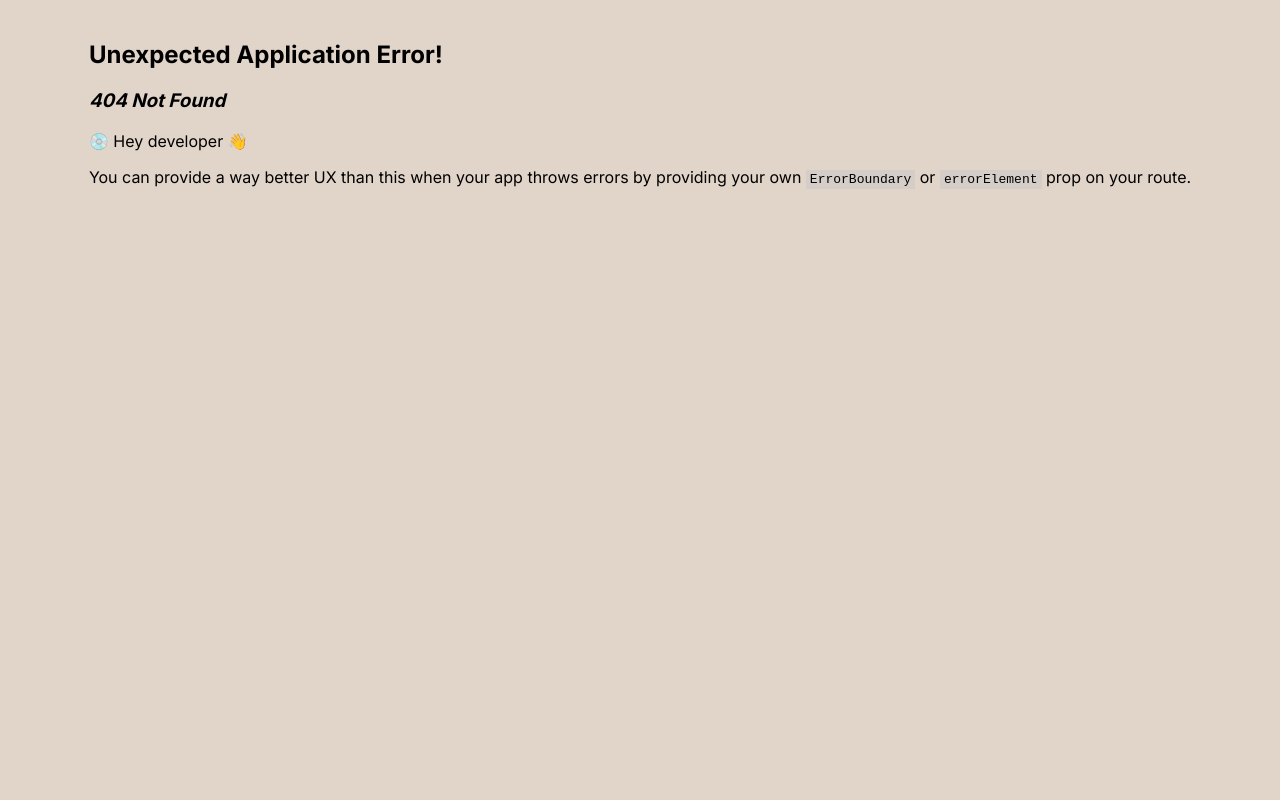
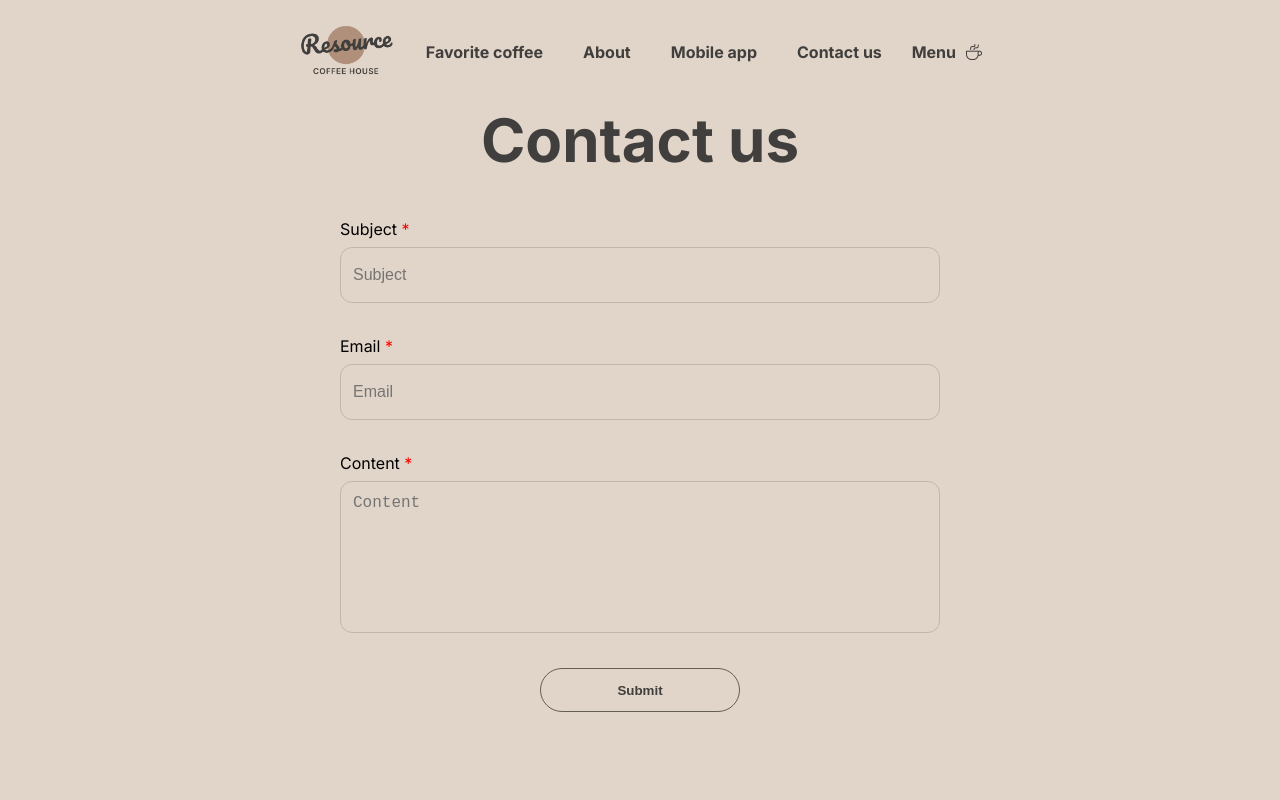
Before and after one commit to Mehmet-Alpergun/creative-extension, a React (Vite) app: page /contactus in a window 1280 px wide. Before the commit this address had no page. Shown: the top 800 px of the page. Built offline with nearby package versions, Linux system fonts and the light colour scheme.

Commit message:
feat: added contact us

```diff
--- a/package.json
+++ b/package.json
@@ -10,9 +10,12 @@
     "preview": "vite preview"
   },
   "dependencies": {
+    "@emailjs/browser": "^4.4.1",
+    "@hookform/resolvers": "^5.2.2",
     "@reduxjs/toolkit": "^2.10.1",
     "react": "^19.1.1",
     "react-dom": "^19.1.1",
+    "react-hook-form": "^7.66.0",
     "react-redux": "^9.2.0",
     "react-router-dom": "^7.9.4",
     "swiper": "^12.0.3",
--- a/src/App.jsx
+++ b/src/App.jsx
@@ -6,6 +6,7 @@ import Register from "./Register";
 import Signin from "./Signin";
 import Menu from "./Menu";
 import Order from "./Order";
+import Contactus from "./Contactus";
 
 const router = createBrowserRouter([
   {
@@ -17,6 +18,7 @@ const router = createBrowserRouter([
       { path: "/signin", element: <Signin /> },
       { path: "/products", element: <Menu /> },
       { path: "/order", element: <Order /> },
+      { path: "/contactus", element: <Contactus /> },
     ],
   },
 ]);
--- /dev/null
+++ b/src/Contactus.css
@@ -0,0 +1,75 @@
+.cotactyazi {
+  height: 75px;
+  font-size: 60px;
+  font-weight: 600;
+  color: #403f3d;
+}
+.inputdivleri {
+  display: flex;
+  flex-direction: column;
+  gap: 8px;
+  height: 107px;
+}
+.contnentdivleri {
+  display: flex;
+  flex-direction: column;
+  gap: 8px;
+  height: 205px;
+}
+.subjectinput {
+  padding-left: 12px;
+  padding-right: 12px;
+  box-sizing: border-box;
+  border: 1px solid #c1b6ad;
+  /* width: 400px; */
+  height: 56px;
+  border-radius: 12px;
+  background-color: transparent;
+  font-size: 16px;
+}
+.mailinput {
+  padding-left: 12px;
+  padding-right: 12px;
+  box-sizing: border-box;
+  border: 1px solid #c1b6ad;
+  /* width: 400px; */
+  height: 56px;
+  border-radius: 12px;
+  background-color: transparent;
+  font-size: 16px;
+}
+.contentinput {
+  border-radius: 12px;
+  background-color: transparent;
+  font-size: 16px;
+  /* padding-left: 12px;
+  padding-right: 12px; */
+  padding: 12px;
+  box-sizing: border-box;
+  border: 1px solid #c1b6ad;
+  resize: none;
+}
+.formun {
+  width: 600px;
+  gap: 10px;
+  display: flex;
+  flex-direction: column;
+}
+.butondivi {
+  display: flex;
+  justify-content: center;
+  align-items: center;
+}
+.butonundur {
+  width: 200px;
+  height: 44px;
+  border-radius: 22px;
+  border: 1px solid #665f55;
+  background: transparent;
+  color: #403f3d;
+  font-weight: 600;
+  display: flex;
+  justify-content: center;
+  align-items: center;
+  cursor: pointer;
+}
--- /dev/null
+++ b/src/Contactus.jsx
@@ -0,0 +1,152 @@
+import { z } from "zod";
+import { useForm } from "react-hook-form";
+import { zodResolver } from "@hookform/resolvers/zod";
+import "./Contactus.css";
+import emailjs from "@emailjs/browser";
+import { useState } from "react";
+
+const contactSchema = z.object({
+  name: z.string().min(3, "Subject must be at least 3 characters long"),
+  email: z.string().email("Please enter a valid email address"),
+  content: z.string().min(10, "Content must be at least 10 characters long"),
+});
+
+export default function Contactus() {
+  const [isSending, setIsSending] = useState(false);
+  const [statusMessage, setStatusMessage] = useState("");
+  const {
+    register,
+    handleSubmit,
+    formState: { errors },
+    reset,
+  } = useForm({
+    resolver: zodResolver(contactSchema),
+  });
+
+  const onSubmit = (data) => {
+    const serviceId = "service_y1zmo98";
+    const templateId = "template_klorwbw";
+    const publicKey = "uoOQ-R84p0H8ku7ZR";
+
+    const template = {
+      subject: data.name,
+      from_email: data.email,
+      to_name: "dear coffee house",
+      message: data.content,
+    };
+    setIsSending(true);
+    setStatusMessage("Sending email...");
+
+    emailjs.send(serviceId, templateId, template, publicKey).then(
+      (result) => {
+        console.log("Email gönderildi:", result.text);
+        // alert("Email successfully sent!");
+        setStatusMessage("Email successfully sent!");
+        setTimeout(() => {
+          setStatusMessage("");
+        }, 3000);
+        reset(); // formu temizler
+        setIsSending(false);
+      },
+      (error) => {
+        console.error("Hata oluştu:", error.text);
+        //alert("Failed to send email. Please try again.");
+        setStatusMessage("Failed to send email. Please try again.");
+        setTimeout(() => {
+          setStatusMessage("");
+        }, 3000);
+        reset(); // formu temizler
+      }
+    );
+  };
+
+  return (
+    <div
+      style={{
+        display: "flex",
+        flexDirection: "column",
+        alignItems: "center",
+        gap: "40px",
+      }}
+    >
+      <span className="cotactyazi">Contact us</span>
+      <form onSubmit={handleSubmit(onSubmit)} className="formun">
+        <div className="inputdivleri">
+          <label htmlFor="name">
+            Subject <span style={{ color: "red" }}> *</span>
+          </label>
+          <input
+            type="text"
+            placeholder="Subject"
+            className="subjectinput"
+            {...register("name")}
+          />
+          {errors.name && (
+            <span style={{ color: "red", fontSize: "12px" }}>
+              {errors.name.message}
+            </span>
+          )}
+        </div>
+
+        <div className="inputdivleri">
+          <label htmlFor="email">
+            Email <span style={{ color: "red" }}> *</span>
+          </label>
+          <input
+            type="email"
+            placeholder="Email"
+            className="mailinput"
+            {...register("email")}
+          />
+          {errors.email && (
+            <span style={{ color: "red", fontSize: "12px" }}>
+              {errors.email.message}
+            </span>
+          )}
+        </div>
+
+        <div className="contnentdivleri">
+          <label htmlFor="content">
+            Content <span style={{ color: "red" }}> *</span>
+          </label>
+          <textarea
+            placeholder="Content"
+            className="contentinput"
+            {...register("content")}
+            cols={30}
+            rows={7}
+          ></textarea>
+          {errors.content && (
+            <span style={{ color: "red", fontSize: "12px" }}>
+              {errors.content.message}
+            </span>
+          )}
+        </div>
+
+        <div className="butondivi">
+          <button className="butonundur" disabled={isSending}>
+            {" "}
+            {isSending ? "Sending..." : "Submit"}
+          </button>
+        </div>
+      </form>
+      {statusMessage && (
+        <p
+          style={{
+            color:
+              statusMessage.includes("Failed") ||
+              statusMessage.includes("error")
+                ? "red"
+                : isSending
+                ? "blue"
+                : "green",
+            fontWeight: "500",
+            marginTop: "10px",
+          }}
+        >
+          {statusMessage}
+        </p>
+      )}
+    </div>
+  );
+}
--- a/src/Order.css
+++ b/src/Order.css
@@ -51,6 +51,10 @@
   align-items: center;
   text-decoration: none;
 }
+.signinbutonu:hover {
+  background-color: #665f55;
+  color: #e1d4c9;
+}
 .registerbutonu {
   width: 200px;
   height: 44px;
@@ -64,6 +68,10 @@
   justify-content: center;
   align-items: center;
   text-decoration: none;
+}
+.registerbutonu:hover {
+  background-color: #665f55;
+  color: #e1d4c9;
 }
 .confirmbutonu {
   width: 1360px;
@@ -81,6 +89,10 @@
   color: #403f3d;
   cursor: pointer;
   font-weight: 600;
+}
+.confirm:hover {
+  background-color: #665f55;
+  color: #e1d4c9;
 }
 .userresultcontainer {
   display: flex;
--- a/src/Signin.css
+++ b/src/Signin.css
@@ -51,6 +51,11 @@
   background: transparent;
   color: #403f3d;
   font-weight: 600;
+  cursor: pointer;
+}
+.kayitolbutonu:hover {
+  background-color: #665f55;
+  color: #e1d4c9;
 }
 .input-error {
   border: 2px solid red;
--- a/src/components/MainNavigation.jsx
+++ b/src/components/MainNavigation.jsx
@@ -60,7 +60,12 @@ export default function MainNavigation() {
               <li>Favorite coffee</li>
               <li>About</li>
               <li>Mobile app</li>
-              <li>Contact us</li>
+              <Link
+                to={"/contactus"}
+                style={{ textDecoration: "none", color: "#403f3d" }}
+              >
+                Contact us
+              </Link>
             </ul>
           </div>
           <div className={classes.mobildekicartveindirim}>
--- a/src/components/ProductModal.css
+++ b/src/components/ProductModal.css
@@ -184,6 +184,7 @@
   border: 1px solid #665f55;
   background-color: #e1d4c9;
   cursor: pointer;
+  color: #403f3d;
 }
 .addtoproduct:hover {
   background-color: #665f55;
@@ -316,3 +317,28 @@
     gap: 8px;
   }
 }
+.success-message {
+  margin-top: 10px;
+  color: #2ecc71;
+  font-weight: 600;
+  text-align: center;
+  animation: fadeInOut 2s ease;
+}
+
+@keyframes fadeInOut {
+  0% {
+    opacity: 0;
+    transform: translateY(5px);
+  }
+  10% {
+    opacity: 1;
+    transform: translateY(0);
+  }
+  90% {
+    opacity: 1;
+  }
+  100% {
+    opacity: 0;
+    transform: translateY(-5px);
+  }
+}
--- a/src/components/ProductModal.jsx
+++ b/src/components/ProductModal.jsx
@@ -13,6 +13,7 @@ export default function ProductModal({ product, onClose }) {
   const [user, setUser] = useState(null);
   const [totalPrice, setTotalPrice] = useState(0);
   const [discountedPrice, setDiscountedPrice] = useState(0);
+
   useEffect(() => {
     const handleEsc = (event) => {
       if (event.key === "Escape") {
@@ -171,11 +172,9 @@ export default function ProductModal({ product, onClose }) {
     // const updatedCart = [...currentCart, newItem];
     // localStorage.setItem("selectedProducts", JSON.stringify(updatedCart));
     dispatch(addtocart(newItem));
-
     alert(`${product.name} added to cart!`);
     onClose();
   };
-
   if (loading) {
     return (
       <div className="modal-container">
```
Also changed, not shown: 1 other file (tests, documents, lock files or other folders).
